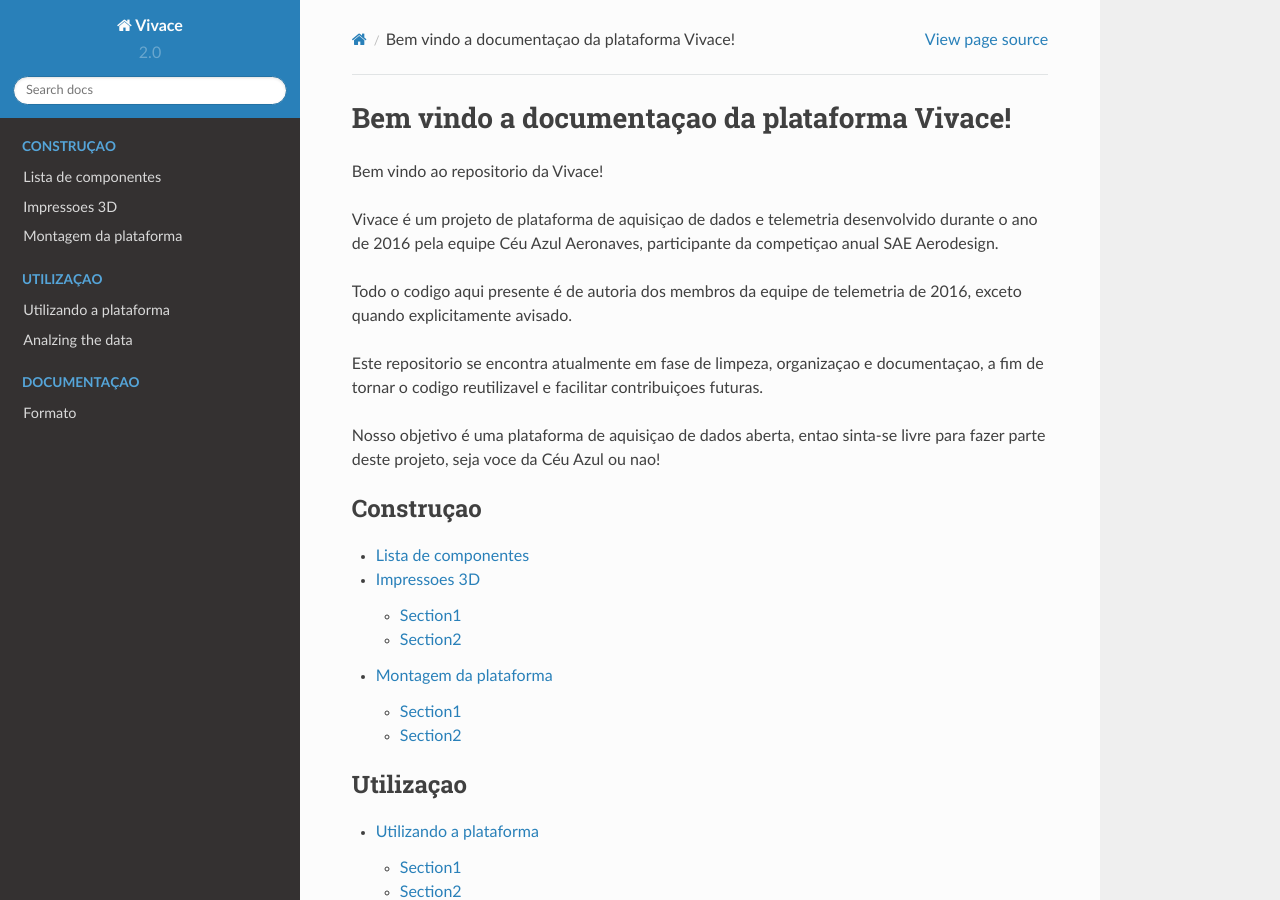
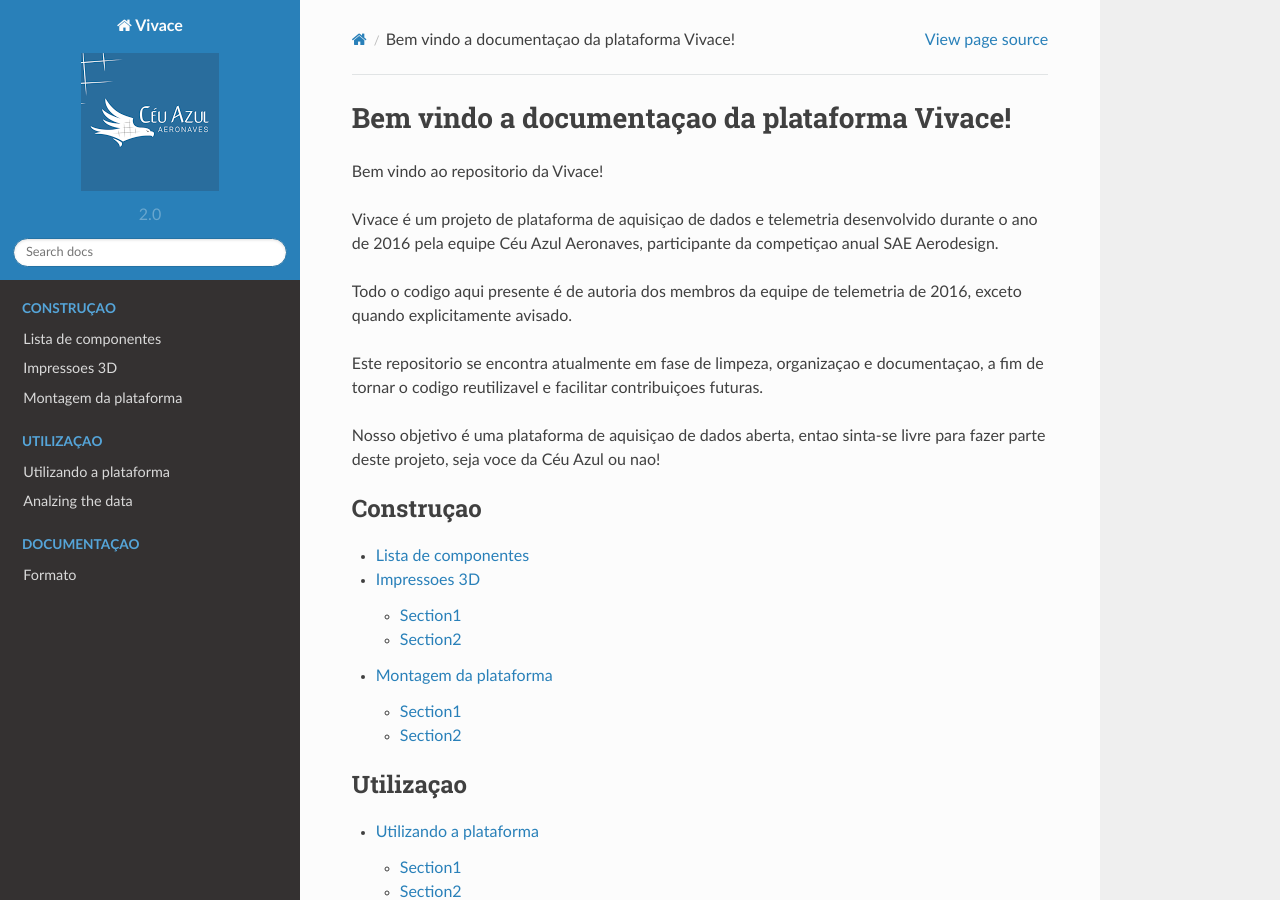
Before and after one commit to CeuAzul/Vivace, a Sphinx documentation site: the page built from docs/source/index.rst, in a window 1280 px wide and 900 px high. Built offline with Sphinx 7.4.7 and the Read the Docs theme 2.0.0, drawn with Linux system fonts in a browser that asks for light colours.

Commit message:
:pencil: docs: Add logo
Add logo to docs

```diff
--- a/docs/source/conf.py
+++ b/docs/source/conf.py
@@ -99,6 +99,8 @@
 #
 html_theme = 'sphinx_rtd_theme'
 
+html_logo = "ceuazul_logo.png"
+
 # Theme options are theme-specific and customize the look and feel of a theme
 # further.  For a list of options available for each theme, see the
 # documentation.
```
Also changed, not shown: docs/source/ceuazul_logo.png (added).
